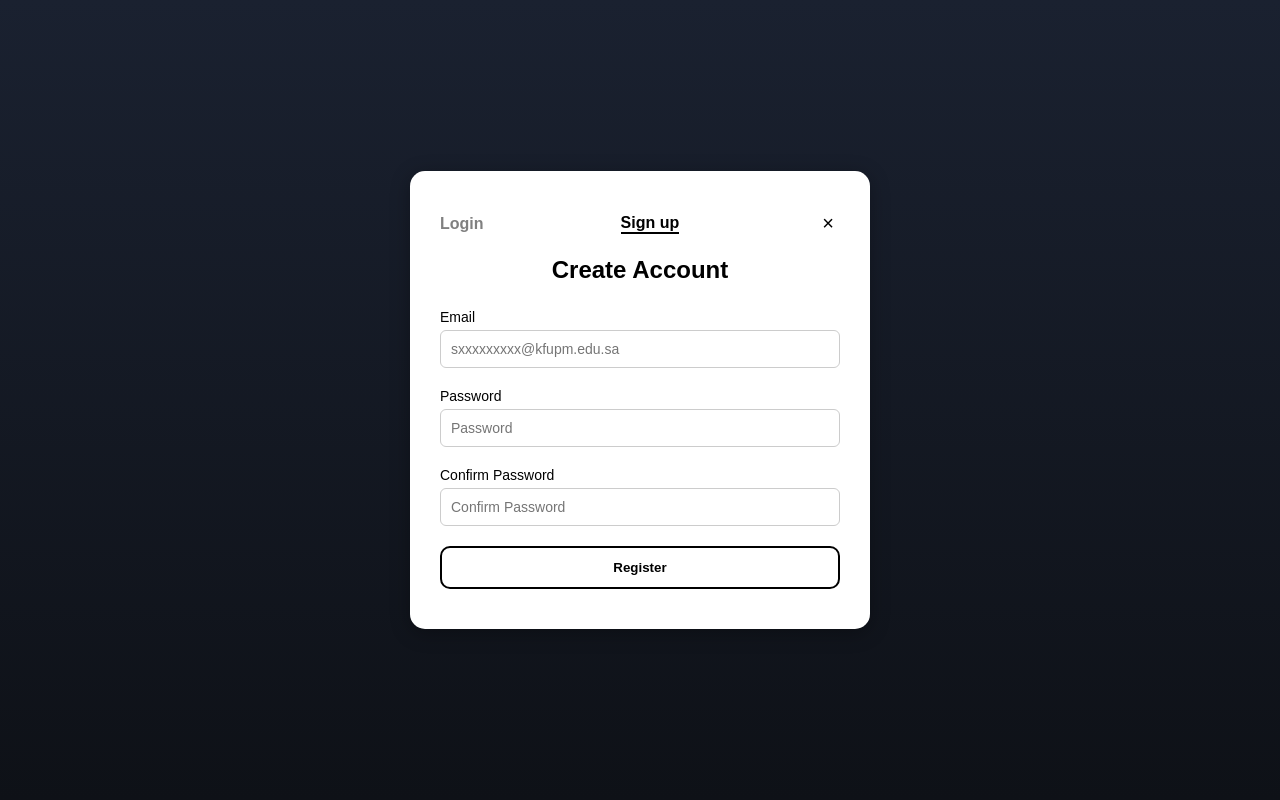
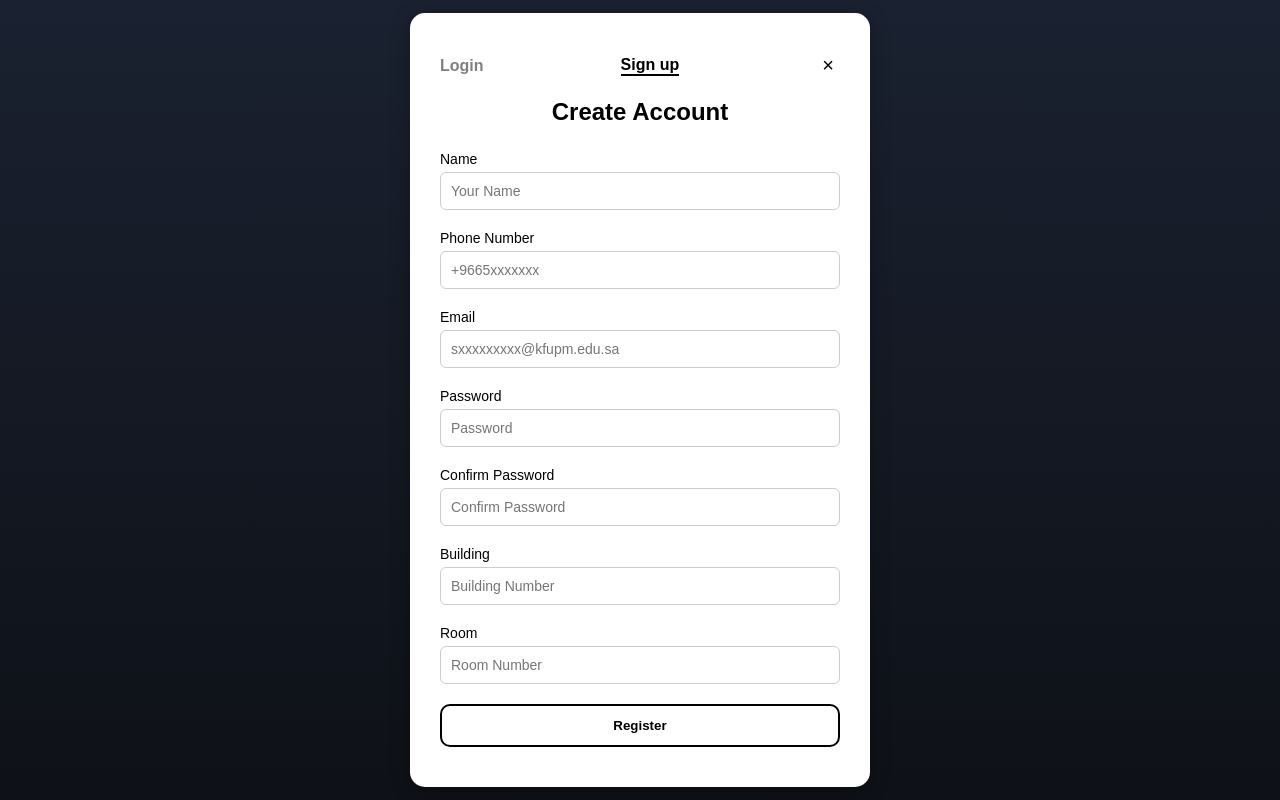
Before and after one commit to SaqerAlshehry/SWE363-project-team10, a React (Vite) app in the folder sharegoods-frontend/: page /signup in a window 1280 px wide. Built offline with nearby package versions, Linux system fonts and the light colour scheme.

Commit message:
update Sign Up

```diff
--- a/sharegoods-frontend/src/pages/SignUp.jsx
+++ b/sharegoods-frontend/src/pages/SignUp.jsx
@@ -17,6 +17,16 @@ function SignUp() {
         <h2 className="welcome-title">Create Account</h2>
 
         <div className="input-group">
+          <label>Name</label>
+          <input type="text" placeholder="Your Name" />
+        </div>
+
+        <div className="input-group">
+          <label>Phone Number</label>
+          <input type="text" placeholder="+9665xxxxxxx" />
+        </div>
+
+        <div className="input-group">
           <label>Email</label>
           <input type="email" placeholder="sxxxxxxxxx@kfupm.edu.sa" />
         </div>
@@ -31,6 +41,16 @@ function SignUp() {
           <input type="password" placeholder="Confirm Password" />
         </div>
 
+        <div className="input-group">
+          <label>Building</label>
+          <input type="text" placeholder="Building Number" />
+        </div>
+
+        <div className="input-group">
+          <label>Room</label>
+          <input type="text" placeholder="Room Number" />
+        </div>
+
         <button className="signup-btn">Register</button>
       </div>
     </div>
```
